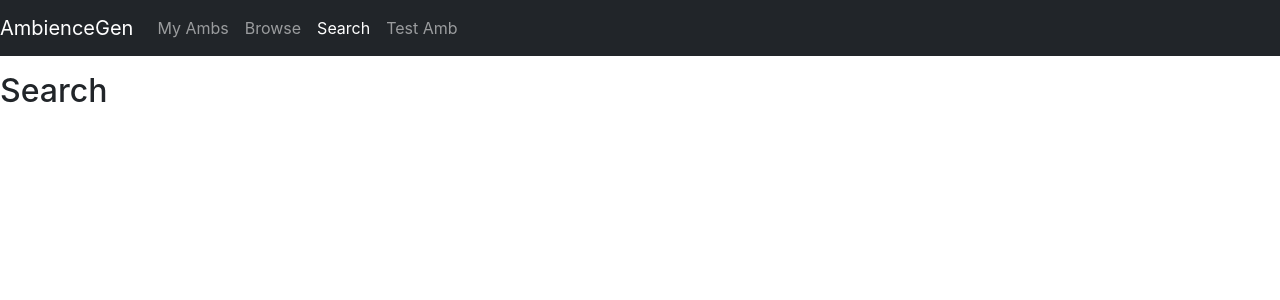
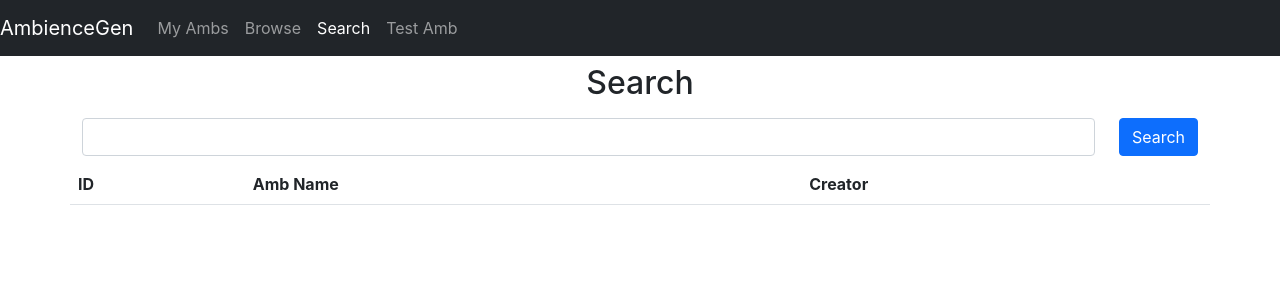
Before and after one commit to KevnElevn/amb-player, a React (Create React App) app in the folder client/: page /search in a window 1280 px wide. Shown: the top 300 px of the page. Built offline with nearby package versions, Linux system fonts and the light colour scheme.

Commit message:
Create client/src/routes/search-page.js

```diff
--- a/client/src/routes/search-page.js
+++ b/client/src/routes/search-page.js
@@ -1,8 +1,85 @@
-function SearchPage() {
+import { useState } from 'react';
+import AmbTable from '../components/amb-table';
+import Container from 'react-bootstrap/Container';
+import Row from 'react-bootstrap/Row';
+import Col from 'react-bootstrap/Col';
+import Button from 'react-bootstrap/Button';
+import Alert from 'react-bootstrap/Alert';
+import Form from 'react-bootstrap/Form';
+
+function SearchPage(props) {
+  const [ambList, setAmbList] = useState([]);
+  const [showAlert, setShowAlert] = useState(false);
+  const [alertMessage, setAlertMessage] = useState('');
+  const [searchTerm, setSearchTerm] = useState('');
+
+  const getSearchResults = () => {
+    console.log("Searching for \"" + searchTerm +"\"");
+    fetch("http://localhost:3001/browse/?search="+searchTerm)
+      .then(res => {
+        if(res.status >= 400)
+          throw new Error('Server error!');
+        return res.json();
+      })
+      .then(result => {
+        setAmbList(result);
+      })
+      .catch(error => {
+        console.error(error);
+        setAlertMessage(error.message);
+        setShowAlert(true);
+      })
+  };
+
+  const renderAlert = () => {
+    if(showAlert) {
+      return (
+        <Alert
+          className="my-2"
+          variant="danger"
+        >
+          <Row>
+            <Col className="text-center">
+              {alertMessage}
+            </Col>
+          </Row>
+        </Alert>
+      );
+    } else {
+      return null;
+    }
+  }
+
   return (
-    <main style={{ padding: "1rem 0"}}>
-      <h2>Search</h2>
-    </main>
+    <Container>
+      <Row className="text-center mt-2">
+        <h2>Search</h2>
+      </Row>
+      {renderAlert()}
+      <Row>
+        <Col>
+          <Form className="my-2">
+            <Form.Group controlId="formSearchTerm">
+              <Form.Control
+                value={searchTerm}
+                onChange={(e) => setSearchTerm(e.target.value)}
+              />
+            </Form.Group>
+          </Form>
+        </Col>
+        <Col xs="auto">
+          <Button
+            className="my-2"
+            onClick={() => getSearchResults()}
+          >
+            Search
+          </Button>
+        </Col>
+      </Row>
+      <Row>
+        <AmbTable ambList={ambList} />
+      </Row>
+    </Container>
   );
 }
 
```
